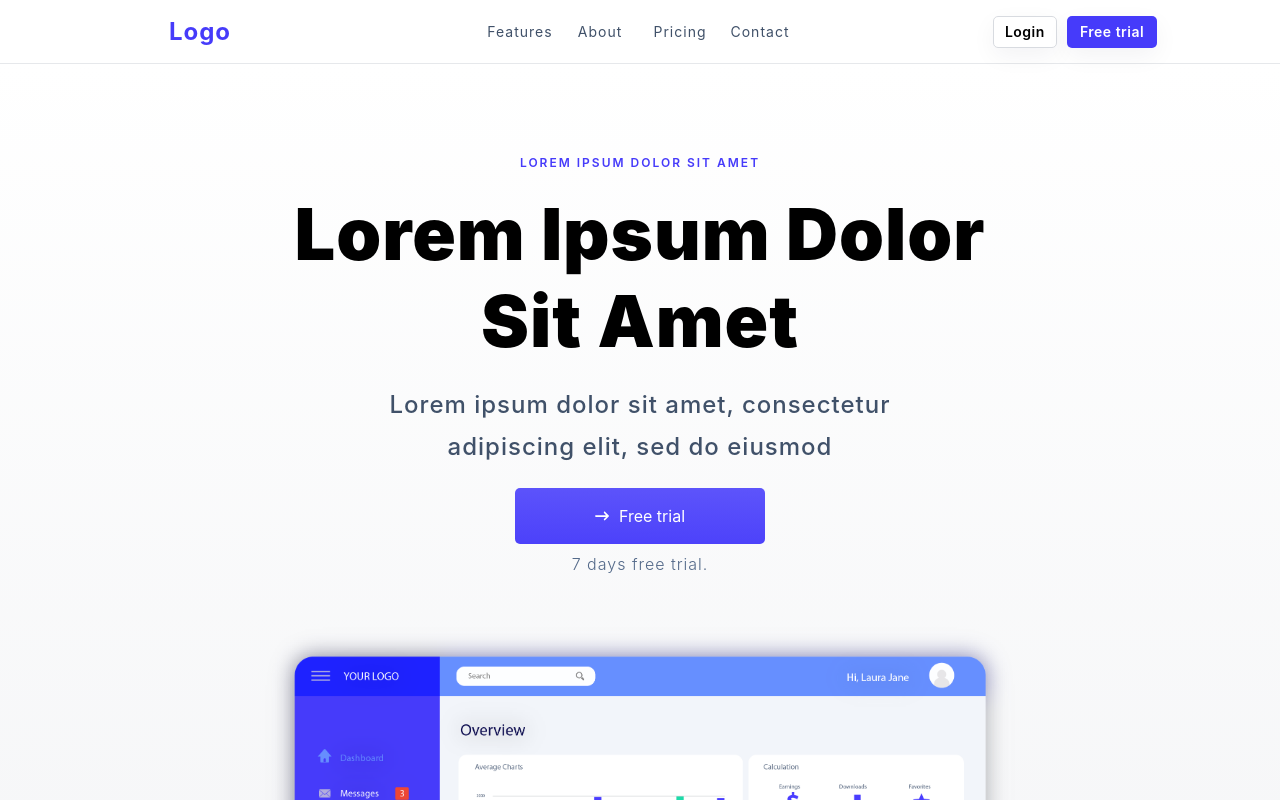
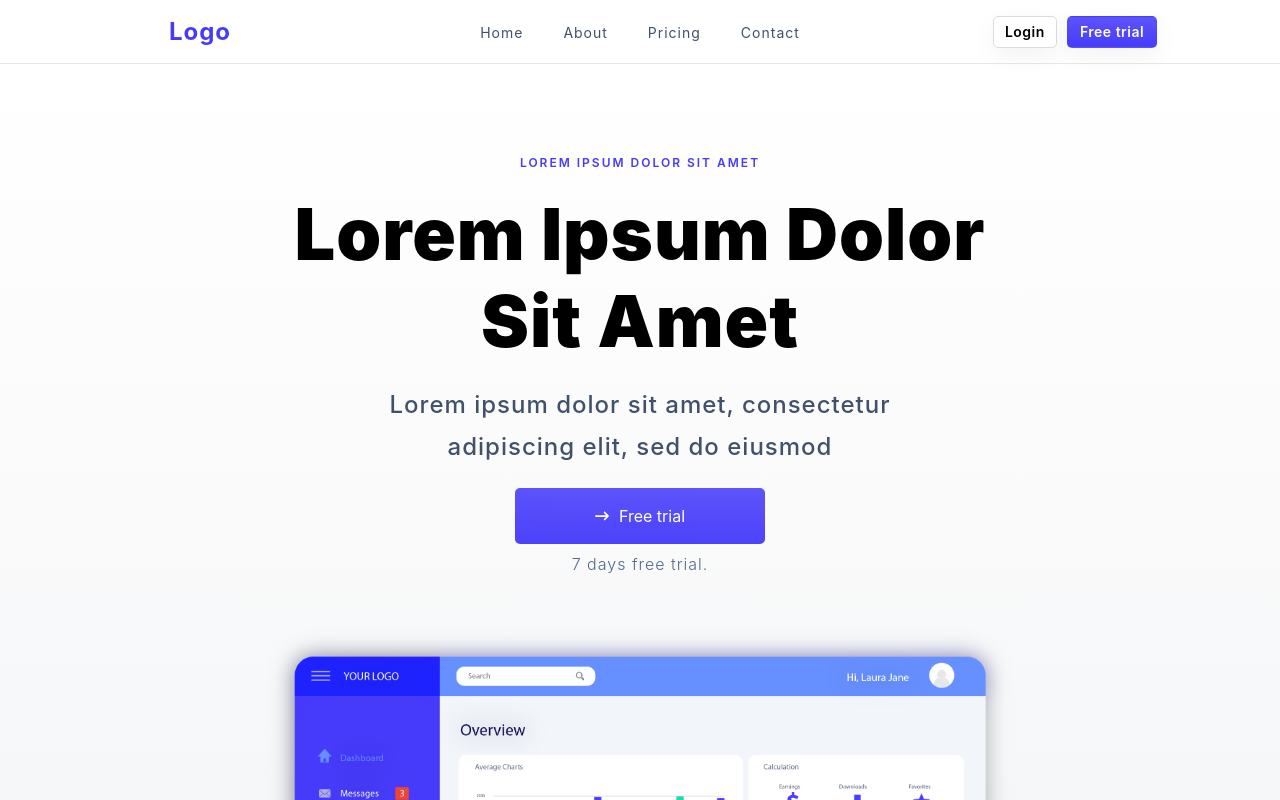
Before and after one commit to davidhngr/sample-site, a React (Create React App) app: page / in a window 1280 px wide. Shown: the top 800 px of the page. Built offline with nearby package versions, Linux system fonts and the light colour scheme.

Commit message:
Revert "added dropdown menu + cleaned-up scss"
This reverts commit 678bae8f6c34e67cf66351dc90ba9c80b469c0e0.

```diff
--- a/src/components/Footer/Footer.jsx
+++ b/src/components/Footer/Footer.jsx
@@ -9,7 +9,7 @@ export default function Footer() {
         <div className="logo">Logo</div>
 
         <div className="nav">
-          <ul>
+          <ul className="nav-container">
             <li>
               <a>Home</a>
             </li>
--- a/src/components/Menu/Menu.jsx
+++ /dev/null
@@ -1,26 +0,0 @@
-import * as React from "react";
-
-export default function Menu({ open, handleOpen, children }) {
-  const ref = React.useRef(null);
-
-  React.useEffect(() => {
-    function handleClickOutside(event) {
-      if (ref.current && !ref.current.contains(event.target)) {
-        handleOpen(false);
-      }
-    }
-
-    document.addEventListener("mousedown", handleClickOutside);
-    return () => {
-      document.removeEventListener("mousedown", handleClickOutside);
-    };
-  }, [ref]);
-
-  if (open) {
-    return (
-      <div className="menu" ref={ref}>
-        {children}
-      </div>
-    );
-  }
-}
--- a/src/components/MenuItem/MenuItem.jsx
+++ /dev/null
@@ -1,13 +0,0 @@
-import { FontAwesomeIcon } from "@fortawesome/react-fontawesome";
-
-export default function MenuItem({icon, label}) {
-  return (
-    <div className="menu-item">
-      <FontAwesomeIcon
-        style={{ width: 20, padding: 20, fontSize: 14 }}
-        icon={icon}
-      />
-      {label}
-    </div>
-  );
-}
--- a/src/components/Navbar/Navbar.jsx
+++ b/src/components/Navbar/Navbar.jsx
@@ -1,57 +1,21 @@
-import * as React from "react";
-
-import Menu from "../Menu/Menu";
-import MenuItem from "../MenuItem/MenuItem";
-
-import {
-  faCodeBranch,
-  faCloudArrowUp,
-  faServer,
-} from "@fortawesome/free-solid-svg-icons";
-
 export default function Navbar() {
-  const [featureActive, setFeatureActive] = React.useState(false);
-
-  const handleFeatureActive = (state) => {
-    setFeatureActive(state);
-  };
-
   return (
     <nav className="navbar">
       <div className="container">
         <div className="logo">Logo</div>
 
-        <ul>
+        <ul className="nav">
           <li>
-            <a onClick={() => setFeatureActive((prev) => !prev)}>
-              <div className="label">Features</div>
-
-              <Menu open={featureActive} handleOpen={handleFeatureActive}>
-                <MenuItem icon={faCodeBranch} label="Lorem Ipsum" />
-
-                <MenuItem icon={faCloudArrowUp} label="Lorem Ipsum" />
-
-                <MenuItem icon={faServer} label="Lorem Ipsum" />
-              </Menu>
-            </a>
+            <a>Home</a>
           </li>
-
           <li>
-            <a>
-              <div className="label">About</div>
-            </a>
+            <a>About</a>
           </li>
-
           <li>
-            <a>
-              <div className="label">Pricing</div>
-            </a>
+            <a>Pricing</a>
           </li>
-
           <li>
-            <a>
-              <div className="label">Contact</div>
-            </a>
+            <a>Contact</a>
           </li>
         </ul>
 
--- a/src/pages/App.jsx
+++ b/src/pages/App.jsx
@@ -7,7 +7,8 @@ import Bubble from "../components/Bubble/Bubble";
 import Testemonial from "../components/Testemonial/Testemonial";
 
 import platformDashboard from "../images/hero-dashboard.png";
-import userAvatar from "../images/photo-1648406062026-88d6ab60c431.jpeg";
+import userAvatar from "../images/photo-1648406062026-88d6ab60c431.jpeg"
+;
 import { FontAwesomeIcon } from "@fortawesome/react-fontawesome";
 import {
   faArrowRight,
```
Also changed, not shown: src/dist/scss/_buttons.scss, src/dist/scss/_footer.scss (deleted), src/dist/scss/_navbar.scss (deleted), src/dist/scss/_utilities.scss, src/dist/scss/styles.scss.
